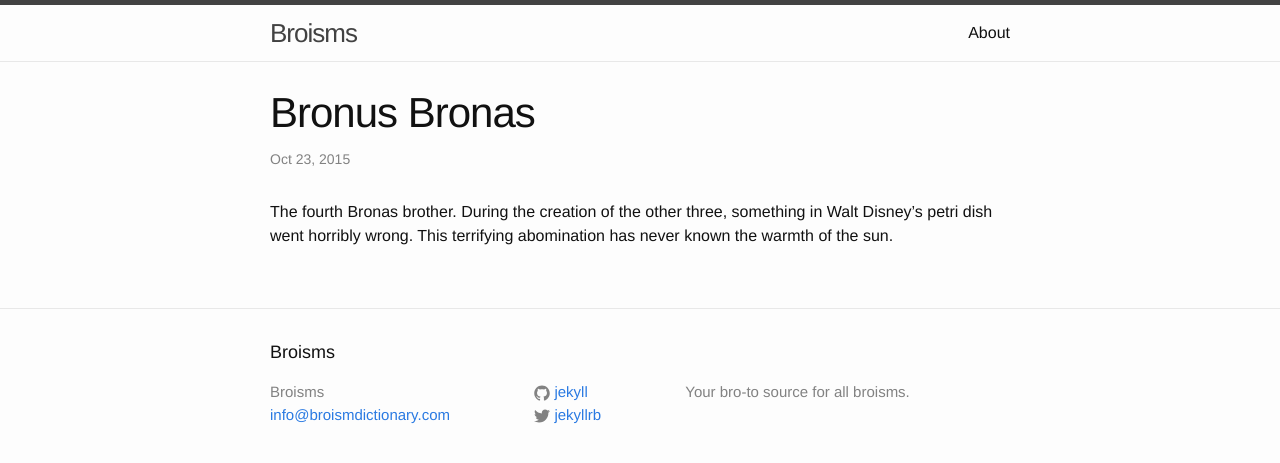
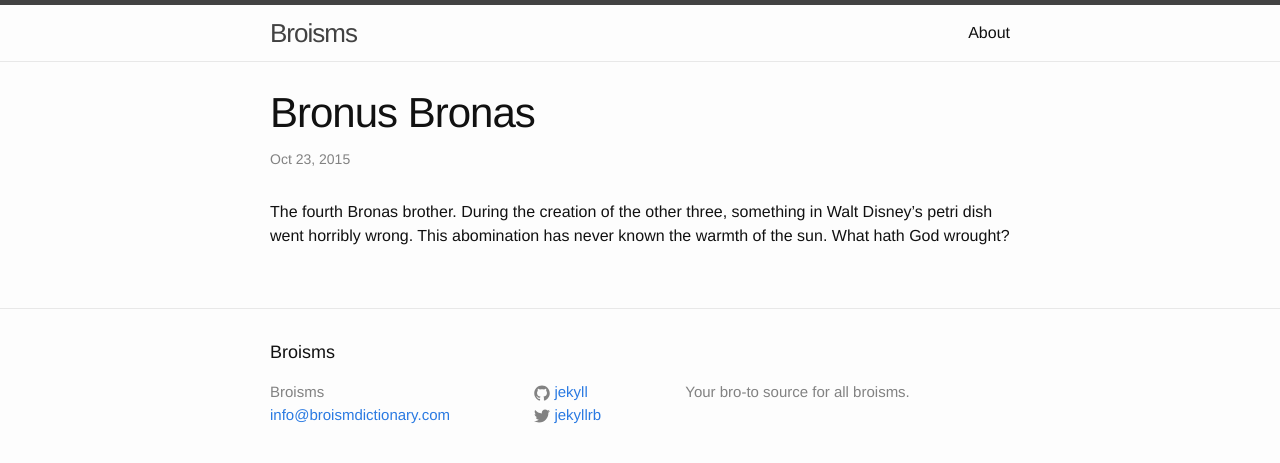
Before and after one commit to lukebonucci/broismdictionary.github.io, a Jekyll site: the page built from _posts/2015-10-23-Bronus-Bronas.md, in a window 1280 px wide. Shown: the top 463 px of the page. Built offline with Jekyll 4.4.1, drawn with Linux system fonts in a browser that asks for light colours.

Commit message:
Updated 2015-10-23-Bronus-Bronas.md

```diff
--- a/_posts/2015-10-23-Bronus-Bronas.md
+++ b/_posts/2015-10-23-Bronus-Bronas.md
@@ -4,4 +4,4 @@ layout: post
 ---
 
 
-The fourth Bronas brother. During the creation of the other three, something in Walt Disney's petri dish went horribly wrong. This terrifying abomination has never known the warmth of the sun.
+The fourth Bronas brother. During the creation of the other three, something in Walt Disney's petri dish went horribly wrong. This abomination has never known the warmth of the sun. What hath God wrought?
```
